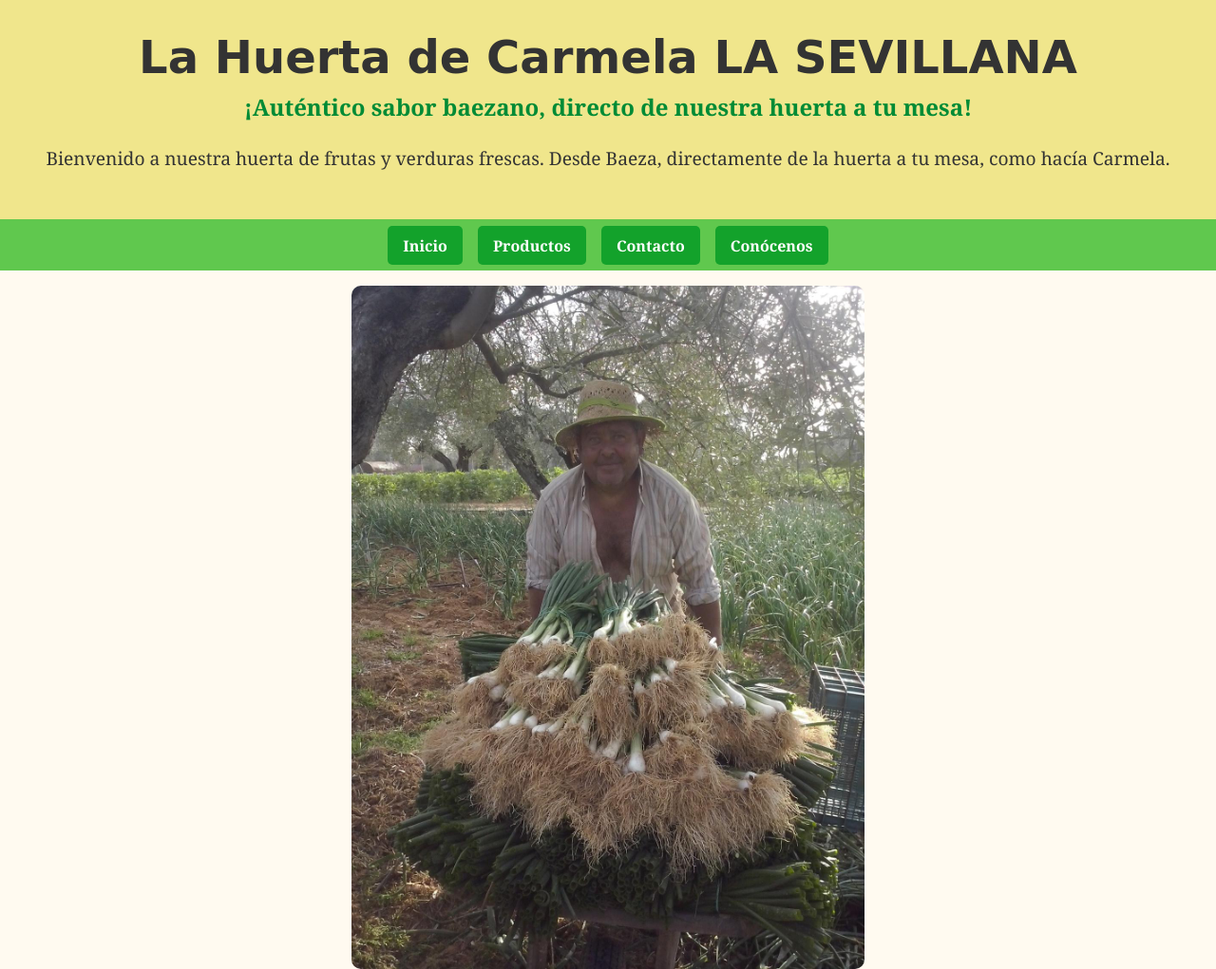
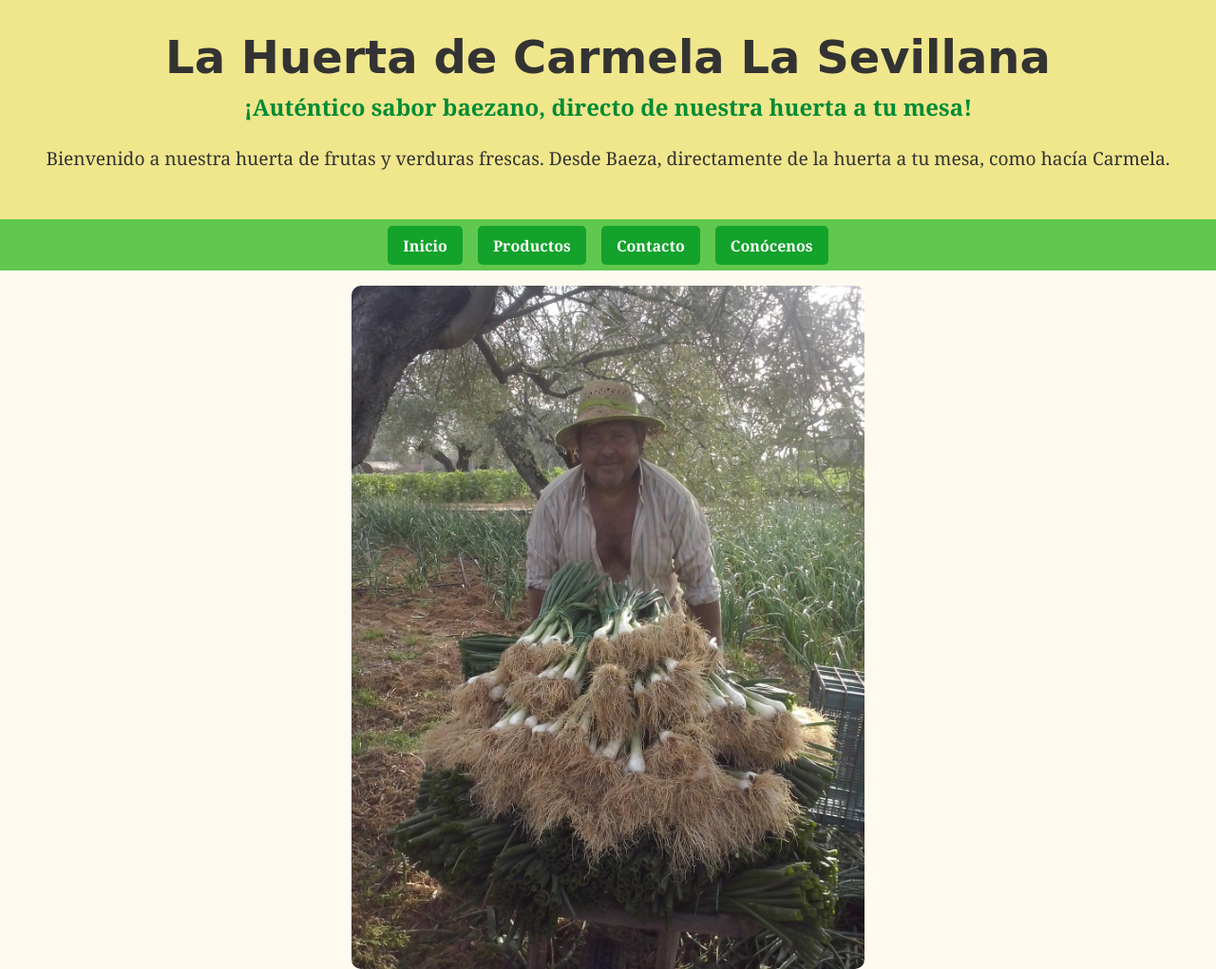
Before and after one commit to diegojcv98/Mi-Pagina-HTML, a plain HTML site: page index.html in a window 1280 px wide. Shown: the top 1021 px of the page at 95% size. Drawn offline with Linux system fonts and the light colour scheme; a web font is replaced by a local one.

Commit message:
Add files via upload

```diff
--- a/index.html
+++ b/index.html
@@ -204,7 +204,7 @@
 
   <!-- Sección principal / inicio -->
   <header id="inicio" class="pagina activa">
-    <h1>La Huerta de Carmela LA SEVILLANA</h1>
+    <h1>La Huerta de Carmela La Sevillana</h1>
     <h2>¡Auténtico sabor baezano, directo de nuestra huerta a tu mesa!</h2>
     <p class="bienvenida">Bienvenido a nuestra huerta de frutas y verduras frescas. Desde Baeza, directamente de la huerta a tu mesa, como hacía Carmela.</p>
   </header>
```
